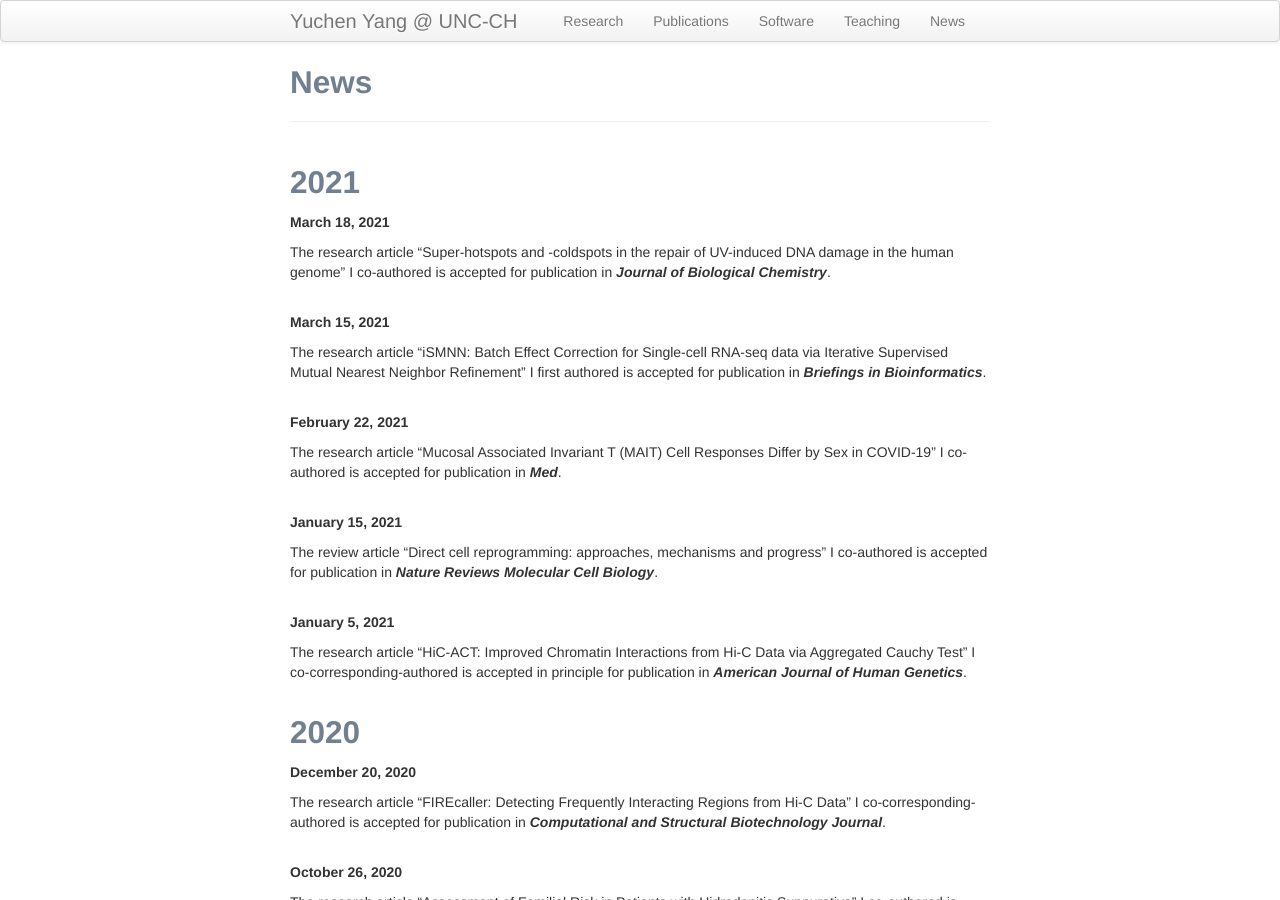
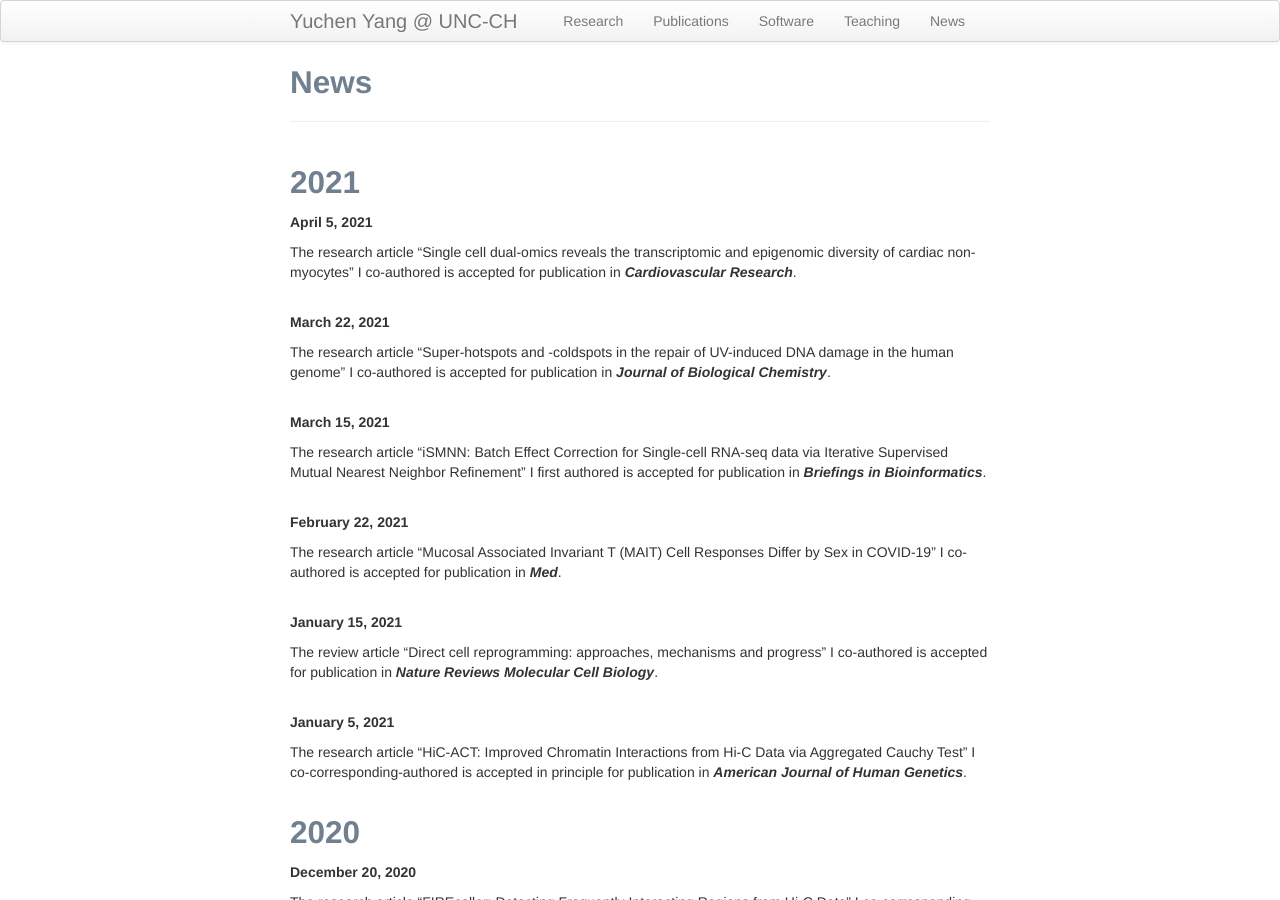
Before and after one commit to yycunc/yycunc.github.io, a Jekyll site: the page built from pages/News.md, in a window 1280 px wide and 900 px high. Built offline with Jekyll 4.4.1, drawn with Linux system fonts in a browser that asks for light colours.

Commit message:
Update News.md

```diff
--- a/pages/News.md
+++ b/pages/News.md
@@ -4,7 +4,12 @@ title: News
 ---
 
 ## 2021
-<b>March 18, 2021</b><br/>
+<b>April 5, 2021</b><br/>
+
+The research article "Single cell dual-omics reveals the transcriptomic and epigenomic diversity of cardiac non-myocytes" I co-authored is accepted for publication in ***Cardiovascular Research***.<br/>
+<br/>
+
+<b>March 22, 2021</b><br/>
 
 The research article "Super-hotspots and -coldspots in the repair of UV-induced DNA damage in the human genome" I co-authored is accepted for publication in ***Journal of Biological Chemistry***.<br/>
 <br/>
```
